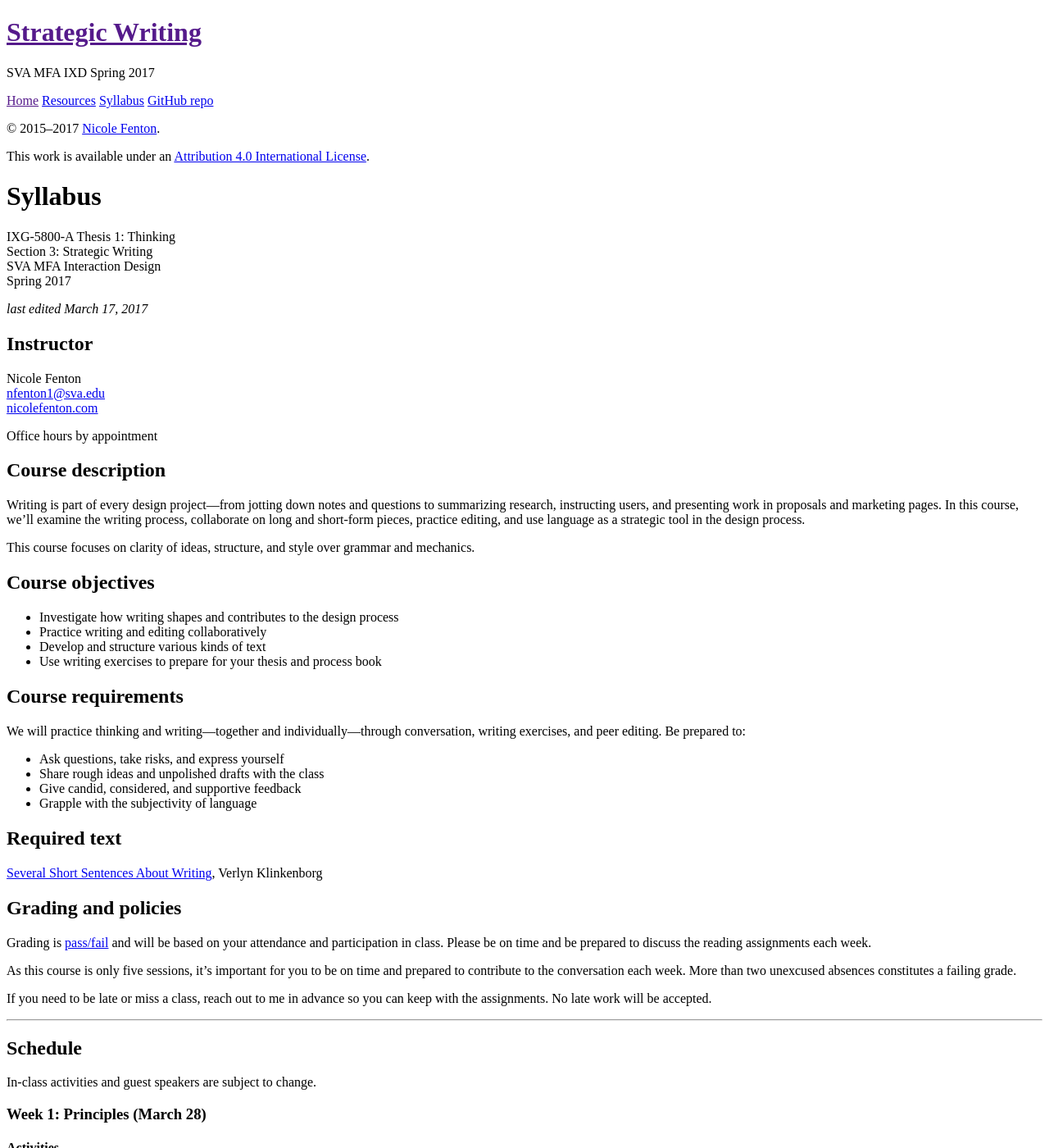
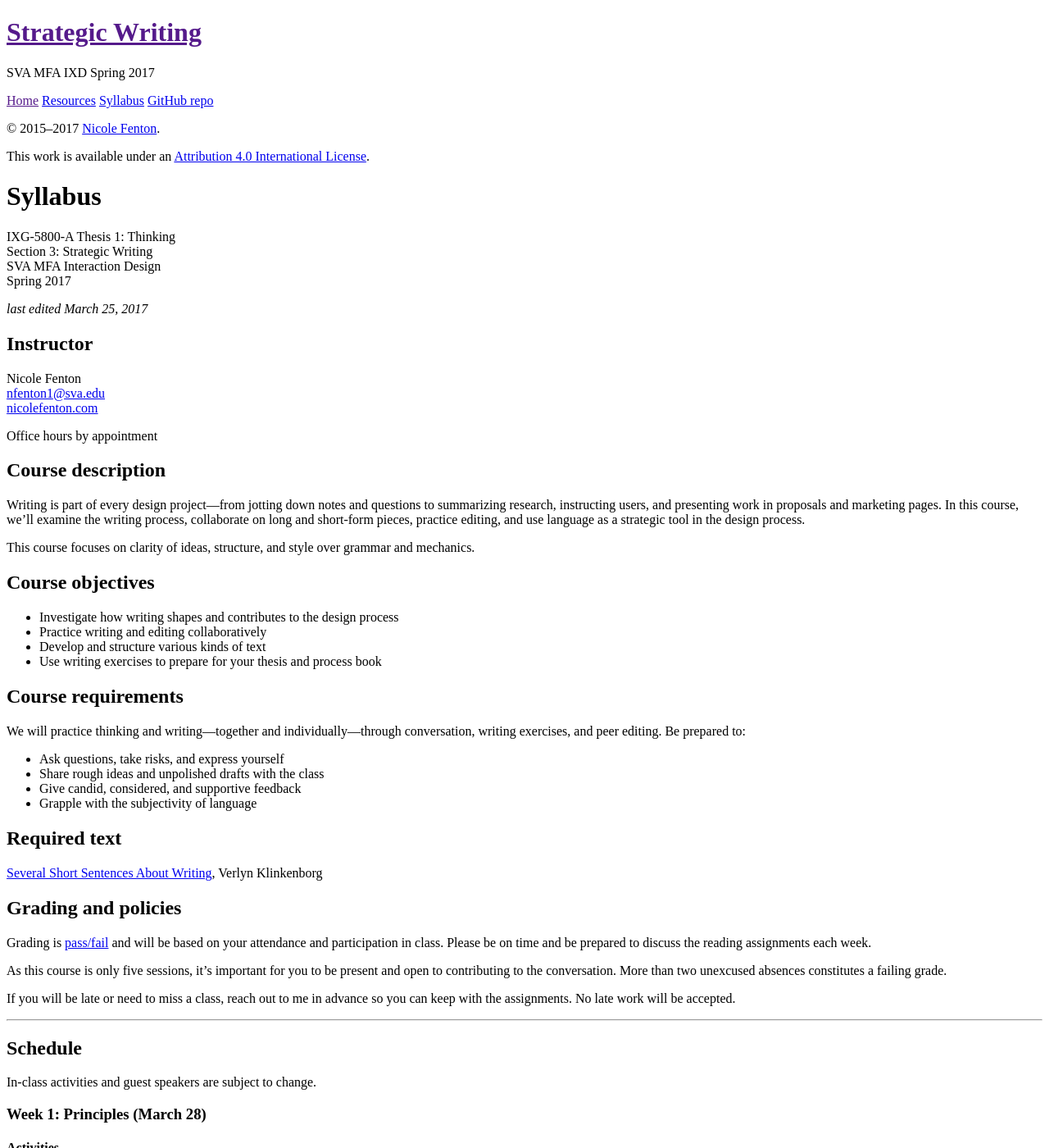
Before and after one commit to nicoleslaw/strategicwriting, a Jekyll site: the page built from syllabus.md, in a window 1280 px wide and 1400 px high. Shown: the whole window at 82% size. Built offline with Jekyll 4.4.1, drawn with Linux system fonts in a browser that asks for light colours.

Commit message:
Minor edits to policy section

```diff
--- a/syllabus.md
+++ b/syllabus.md
@@ -8,7 +8,7 @@ Section 3: Strategic Writing
 SVA MFA Interaction Design
 Spring 2017
 
-*last edited March 17, 2017*
+*last edited March 25, 2017*
 
 ## Instructor
 
@@ -48,9 +48,9 @@ We will practice thinking and writing—together and individually—through conv
 
 Grading is [pass/fail](http://interactiondesign.sva.edu/wiki/pmwiki.php/Site/GradingCriteria) and will be based on your attendance and participation in class. Please be on time and be prepared to discuss the reading assignments each week.
 
-As this course is only five sessions, it’s important for you to be on time and prepared to contribute to the conversation each week. More than two unexcused absences constitutes a failing grade.
+As this course is only five sessions, it’s important for you to be present and open to contributing to the conversation. More than two unexcused absences constitutes a failing grade.
 
-If you need to be late or miss a class, reach out to me in advance so you can keep with the assignments. No late work will be accepted.
+If you will be late or need to miss a class, reach out to me in advance so you can keep with the assignments. No late work will be accepted.
 
 ---
 
```
